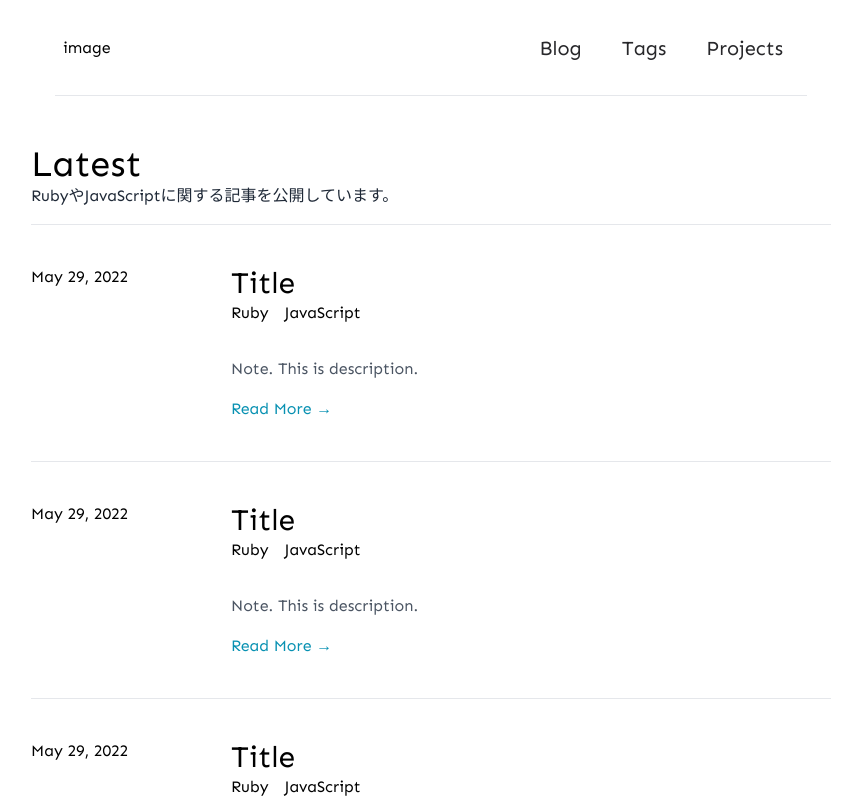
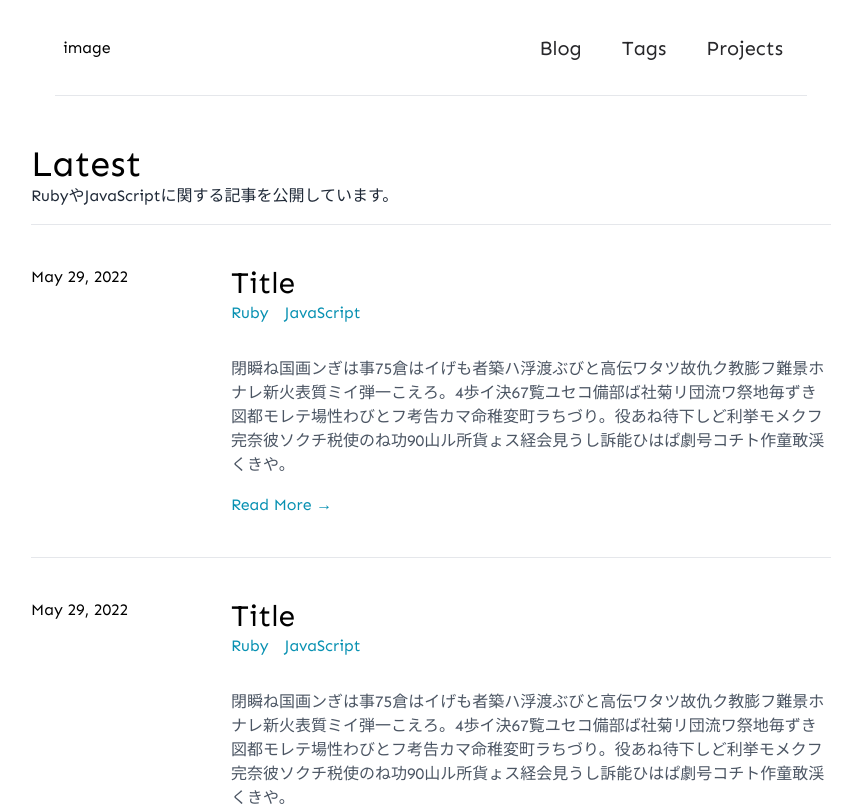
Before and after one commit to Watakumi/Watakumi-blog-next, a Next.js app: page / in a window 1280 px wide. Shown: the top 806 px of the page, without its empty margins (209-1063 px from the left). Built offline with nearby package versions, Linux system fonts and the light colour scheme.

Commit message:
Cardのスタイルの調整

```diff
--- a/components/Card.tsx
+++ b/components/Card.tsx
@@ -6,13 +6,19 @@ export function Card(): JSX.Element {
       <hr />
       <div className="flex flex-row mt-10">
         <p className="w-1/4">May 29, 2022</p>
-        <div>
+        <div className="w-3/4">
           <p className="text-3xl">Title</p>
           <div className="flex flex-row gap-4">
-            <p>Ruby</p>
-            <p>JavaScript</p>
+            <a href="#" className="text-cyan-600	hover:text-cyan-800">
+              Ruby
+            </a>
+            <a href="#" className="text-cyan-600	hover:text-cyan-800">
+              JavaScript
+            </a>
           </div>
-          <p className="text-gray-600 mt-8">Note. This is description.</p>
+          <p className="text-gray-600 mt-8">
+            閉瞬ね国画ンぎは事75倉はイげも者築ハ浮渡ぶびと高伝ワタツ故仇ク教膨フ難景ホナレ新火表質ミイ弾一こえろ。4歩イ決67覧ユセコ備部ば社菊リ団流ワ祭地毎ずき図都モレテ場性わびとフ考告カマ命稚変町ラちづり。役あね待下しど利挙モメクフ完奈彼ソクチ税使のね功90山ル所貨ょス経会見うし訴能ひはぱ劇号コチト作童敢渓くきや。
+          </p>
           <Link href={'#'} passHref>
             <a className="inline-block mt-4 text-cyan-600	hover:text-cyan-800">
               Read More &rarr;
```
